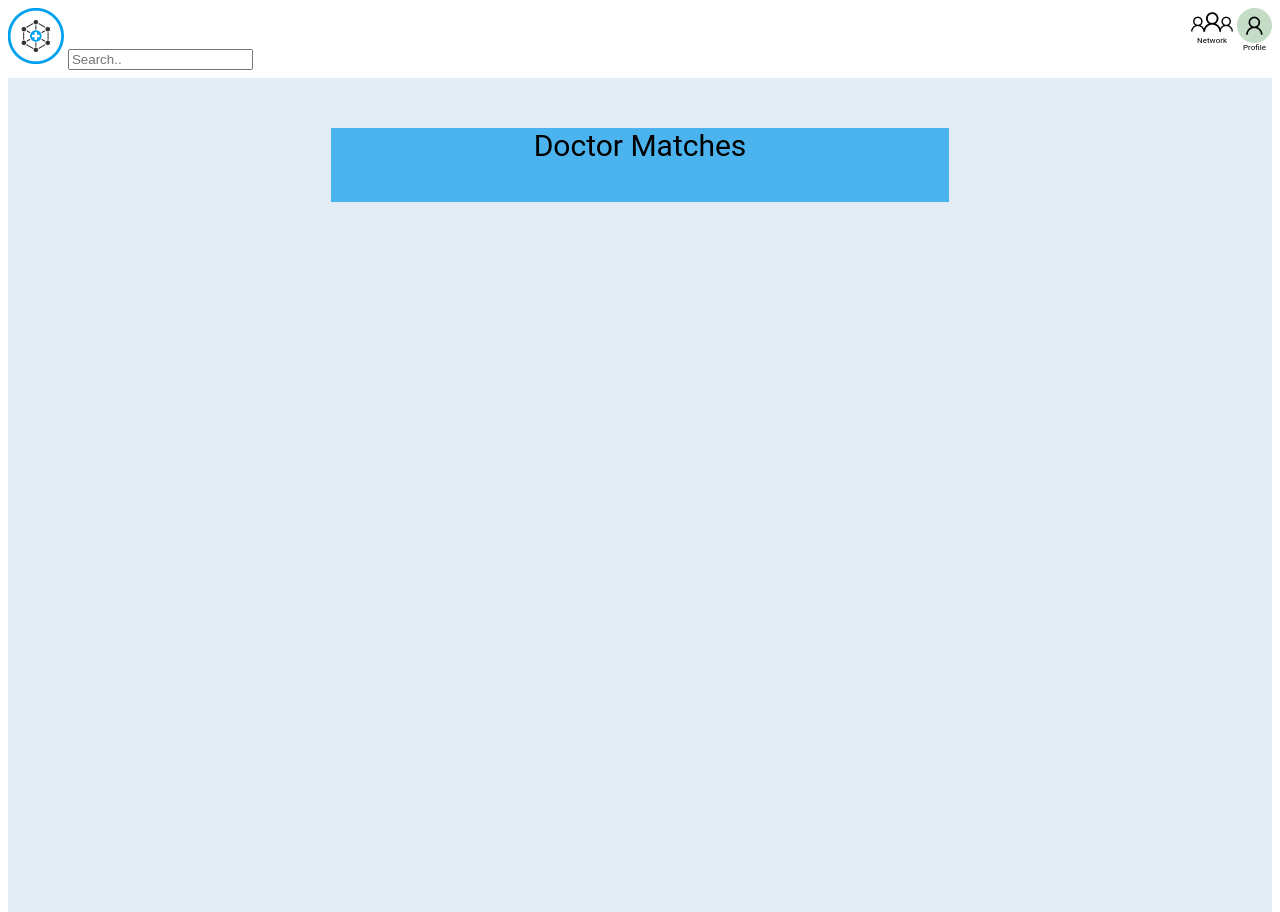
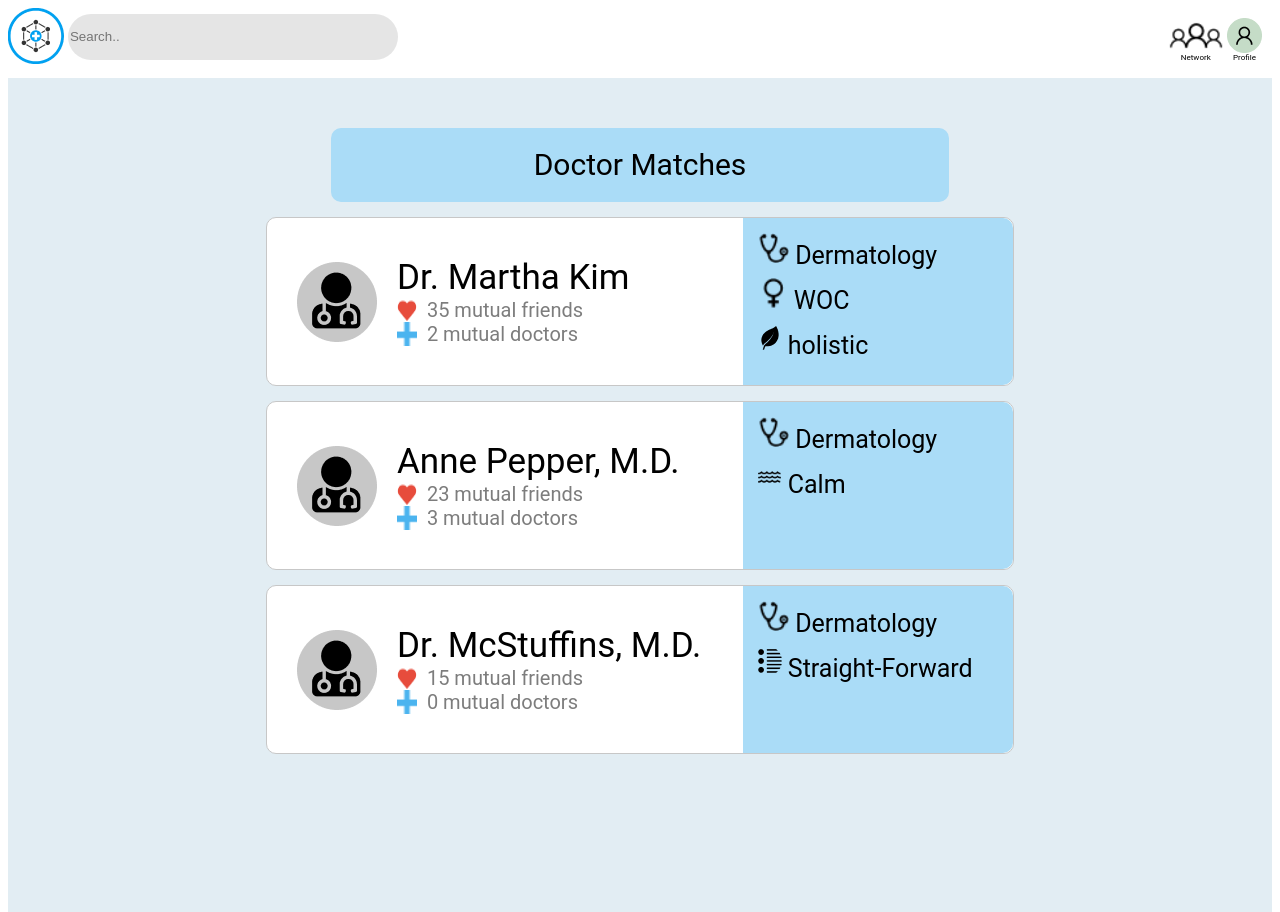
Before and after one commit to saahitijasti/mednet, a Flask app: page /doctor_matches in a window 1280 px wide. Run offline with Flask 2, Linux system fonts and the light colour scheme.

Commit message:
started doctor matches page

```diff
--- a/server.py
+++ b/server.py
@@ -15,7 +15,13 @@ posts = [
 
 doctors = {
     "Dr. Martha Kim" : {
-        "mutual_friends": 35, "mutual_doctors": 2, "attributes": ["Dermatology", "WOC", "holistic"]
+        "mutual_friends": 35, "mutual_doctors": 2, "attributes": ["Dermatology", "WOC", "holistic"], "accepting_patients": True
+    },
+    "Anne Pepper, M.D.": {
+        "mutual_friends": 23, "mutual_doctors": 3, "attributes": ["Dermatology", "Calm"], "accepting_patients": False
+    },
+    "Dr. McStuffins, M.D.": {
+        "mutual_friends": 15, "mutual_doctors": 0, "attributes": ["Dermatology", "Straight-Forward"], "accepting_patients": False
     }
 }
 
@@ -47,4 +53,5 @@ def landing():
 
 @app.route('/doctor_matches')
 def doctor_matches():
-    return render_template("doctor_matches.html", doctors=doctors)
+    print(list(doctors.keys()))
+    return render_template("doctor_matches.html", doctors=doctors, doctor_names=list(doctors.keys()))
--- a/static/styles/doctor_matches.css
+++ b/static/styles/doctor_matches.css
@@ -12,6 +12,30 @@ html {
 .small-font {
     font-size: 8px;
     text-align: center;
+}
+
+.search-bar {
+    width: 330px;
+    color: black;
+}
+
+.topbar-right {
+    margin-top: 10px;
+    margin-right: 10px;
+}
+
+.grey-box {
+    height: 46px;
+    background-color: #E5E5E5;
+    border-radius: 40px;
+    border-width: 0px;
+    color: black;
+}
+
+.vertical-center {
+    top: 50%;
+    -webkit-transform:translateY(-50%);
+    transform: translateY(-50%);
 }
 
 .content {
@@ -37,8 +61,72 @@ html {
 .doctor_matches {
     width: 618px;
     height: 74px;
-    background-color: #4BB4EF;
+    background-color: #AADCF7;
     font-size: 30px;
     text-align: center;
     margin: auto auto;
+    border-radius: 10px;
+    line-height: 74px;
 }
+
+.box {
+    background-color: white;
+    border-style: solid;
+    border-width: 1px;
+    border-color: #C7C7C7;
+    border-radius: 10px;
+    border-collapse: separate;
+}
+
+.link {
+    align-items: center;
+    width: 746;
+    height: 167;
+    margin-left: auto;
+    margin-right: auto;
+    margin-top: 15px;
+    margin-bottom: 15px;
+}
+
+.link-left {
+    width: 452;
+    height: 167;
+    padding: 15px 30px 15px 30px;
+    display: flex;
+}
+
+.link-right {
+    width: 294;
+    height: 167;
+    background-color: #AADCF7;
+    border-top-right-radius: 10px 10px;
+    border-bottom-right-radius: 10px 10px;
+}
+
+.link-info {
+    display: flex;
+    font-size: 20px;
+    color: #7D7D7D;
+    margin-left: 20px;
+}
+
+.link-attribute {
+    font-size: 25px;
+    display: flex;
+    margin-left: 15px;
+    line-height: 45px;
+}
+
+.link-doctor {
+    font-size: 35px;
+    margin-left: 20px;
+}
+
+.vertical-center-new {
+    margin-top: auto;
+    margin-bottom: auto;
+}
+
+.shift-down {
+    margin-top: 15px;
+}
--- a/templates/doctor_matches.html
+++ b/templates/doctor_matches.html
@@ -5,16 +5,15 @@
     <div class="topbar space-evenly">
         <div id="topbar-left">
             <img src="/static/images/logo.png">
-            <input type="text" placeholder="Search.." class="grey-box">
+            <input type="text" placeholder="Search.." class="search-bar grey-box vertical-center">
         </div>
-        <div id="topbar-right" class="space-evenly">
+        <div id="topbar-right" class="space-evenly topbar-right">
             <div class="network">
-                <img src="/static/images/network.png">
-                <br>
+                <div><img src="/static/images/network.png" height="35"></div>
                 <div class="small-font">Network</div>
             </div>
             <div class="profile-top-bar">
-                <img src="/static/images/profile.png">
+                <img src="/static/images/profile.png" height="35">
                 <br>
                 <div class="small-font">Profile</div>
             </div>
@@ -24,9 +23,42 @@
     <div class="content">
         <div class="inner-content">
             <div class="doctor_matches">
-                Doctor Matches
+                <div class="vertical-center-new">Doctor Matches</div>
+            </div>
+            <div id="doctor-list">
+                {% for doctor in doctor_names %}
+                    <div id="link" class="box link space-evenly">
+                        <div class="link-left">
+                            <div class="vertical-center-new">
+                                <img src="/static/images/doctor-profile.png" height="80">
+                            </div>
+                            <div class="vertical-center-new">
+                                <div class="link-doctor">{{doctor}}</div>
+                                <div class="link-info">
+                                    <img src="/static/images/heart.png" width="20">
+                                    <div> &nbsp; {{doctors[doctor].mutual_friends}} mutual friends</div>
+                                </div>
+                                <div class="link-info">
+                                    <img src="/static/images/plus.png" width="20">
+                                    <div> &nbsp; {{doctors[doctor].mutual_doctors}} mutual doctors</div>
+                                </div>
+                            </div>
+                        </div>
+                        <div class="link-right">
+                            <div class="shift-down">
+                                {% for att in doctors[doctor].attributes %}
+                                <div class="link-attribute">
+                                    <img src="/static/images/{{att}}.png" height="30"> &nbsp;
+                                    <div class="vertical-center-new">{{att}}</div>
+                                </div>
+                                {% endfor %}
+                            </div>
+                        </div>
+                    </div>
+                {% endfor %}
             </div>
         </div>
     </div>
+
 </body>
 </html>
--- a/templates/landing.html
+++ b/templates/landing.html
@@ -81,7 +81,7 @@
                             <div id="link" class="box link space-evenly">
                                 <div class="link-left space-evenly">
                                     <div class="vertical-center-new">
-                                        <img src="/static/images/grey_profile.png" height="50">
+                                        <img src="/static/images/doctor-profile.png" height="50">
                                     </div>
                                     <div class="vertical-center-new">
                                         <div class="link-doctor">{{post.link}}</div>
```
Also changed, not shown: static/images/Calm.png (added), static/images/Straight-Forward.png (added), static/images/doctor-profile.png (added).
